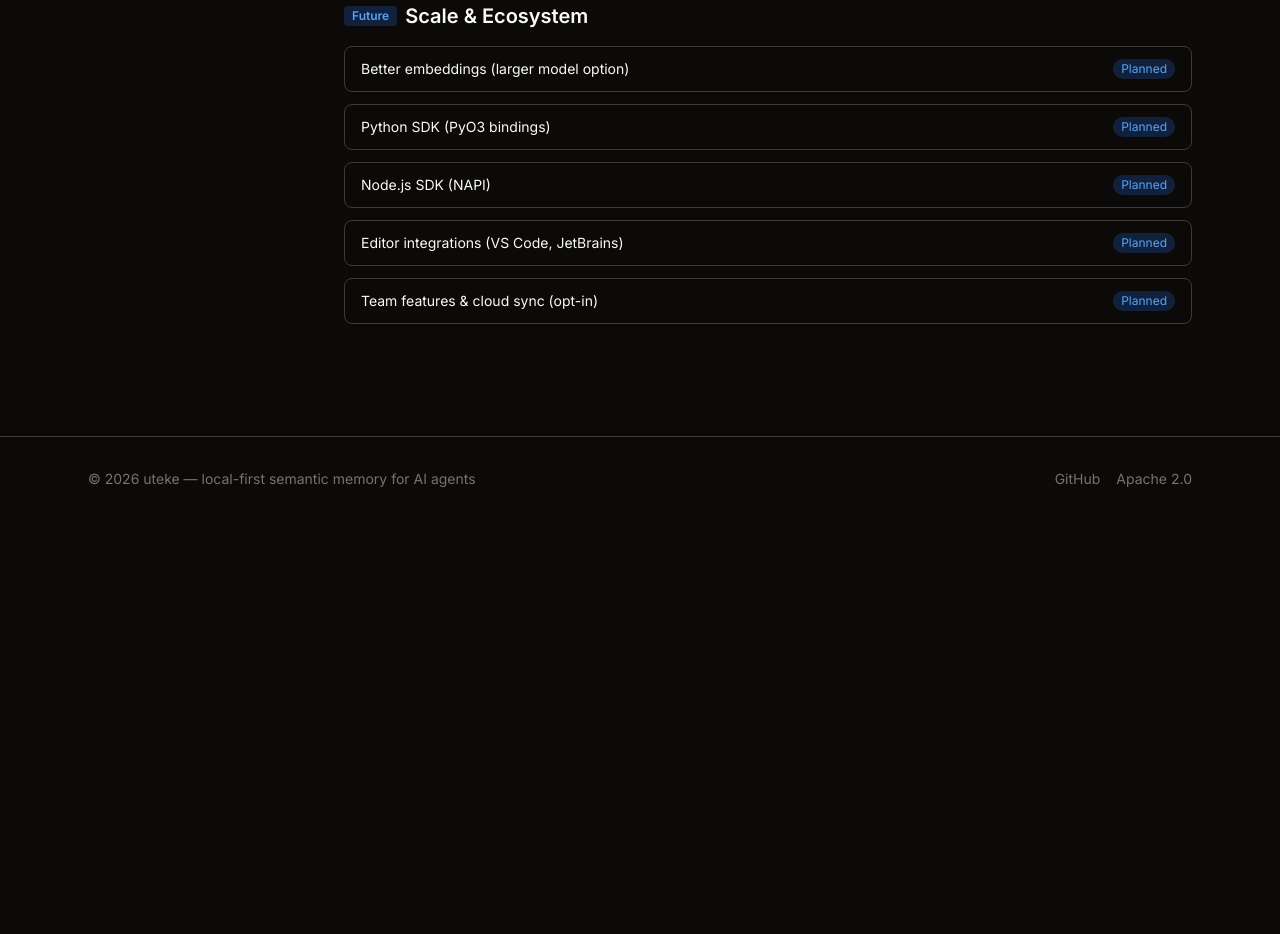
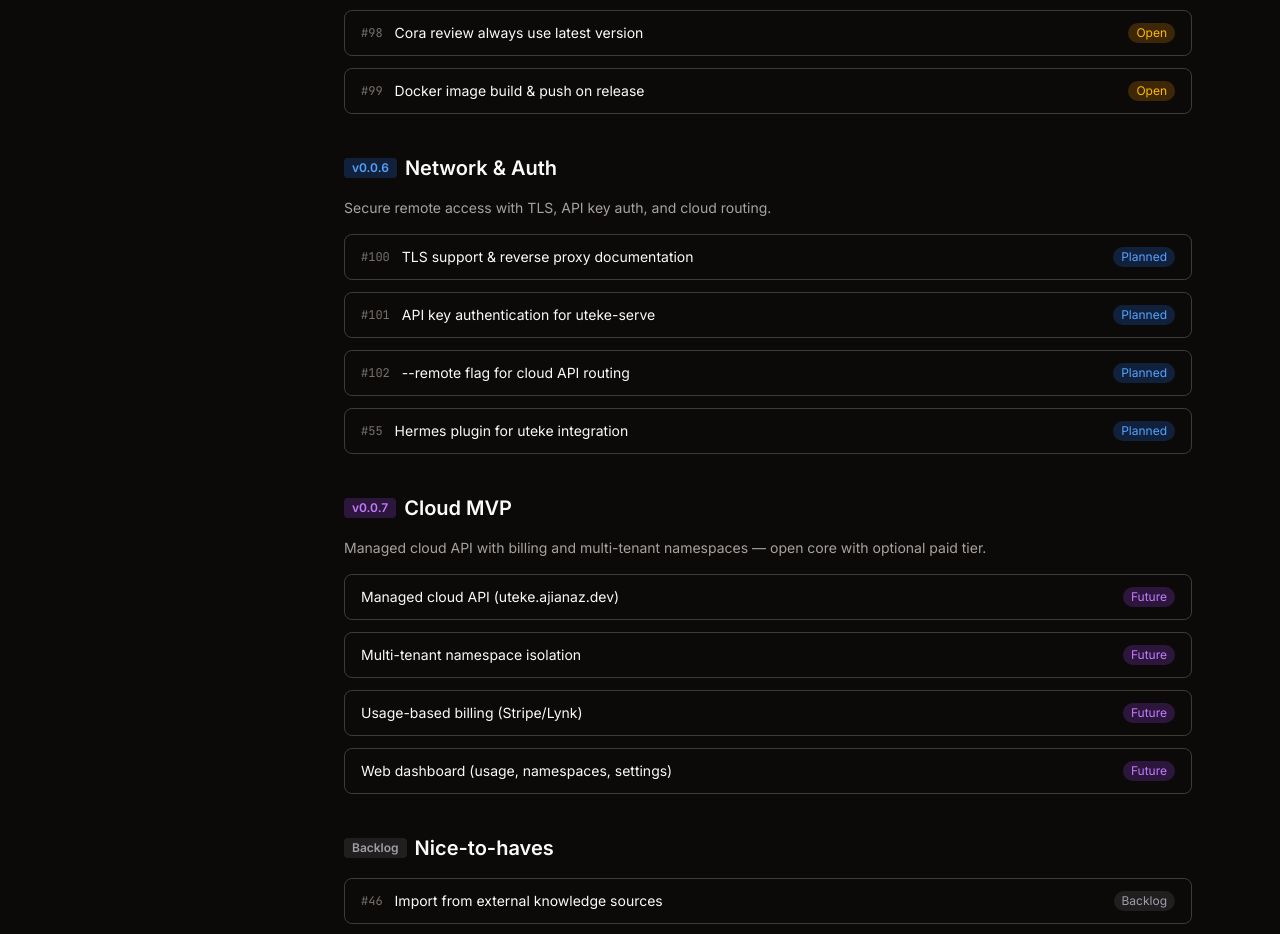
Before and after one commit to codecoradev/uteke, a SvelteKit app in the folder website/: page /docs/roadmap in a window 1280 px wide. Shown: the part 1775-2709 px from the top of the page. Before the commit the page ends 2296 px from the top, so only its background shows below. Built offline with nearby package versions, Linux system fonts and the light colour scheme.

Commit message:
chore(docs): update roadmap with v0.0.5-v0.0.7 milestones
- v0.0.5: Docker & Deployment (5 issues)
- v0.0.6: Network & Auth (4 issues)
- v0.0.7: Cloud MVP (future)
- Backlog reorganized (6 items)
- Color-coded sections per version
- Descriptions for each milestone

```diff
--- a/website/src/routes/docs/roadmap/+page.svelte
+++ b/website/src/routes/docs/roadmap/+page.svelte
@@ -102,17 +102,20 @@
 		</div>
 	</section>
 
-	<!-- Next -->
+	<!-- v0.0.5 — In Progress -->
 	<section>
 		<h2 class="text-xl font-semibold mb-4 flex items-center gap-2">
-			<span class="px-2 py-0.5 rounded text-xs font-semibold bg-amber-500/20 text-amber-400">Next</span>
-			Integrations & Performance
+			<span class="px-2 py-0.5 rounded text-xs font-semibold bg-amber-500/20 text-amber-400">v0.0.5</span>
+			Docker & Deployment
 		</h2>
+		<p class="text-sm text-[var(--color-text-muted)] mb-4">Containerize uteke-serve with multi-stage build, flexible data paths, and automated image publishing.</p>
 		<div class="space-y-3">
 			{#each [
-				{ title: 'Import from external knowledge sources', issue: 46, status: 'open' },
-				{ title: 'Benchmark and performance metrics', issue: 49, status: 'open' },
-				{ title: 'Hermes plugin for uteke integration', issue: 55, status: 'open' },
+				{ title: 'UTEKE_HOME env var for custom data directory', issue: 95 },
+				{ title: 'uteke-serve reads uteke.toml, default host 0.0.0.0', issue: 96 },
+				{ title: 'Dockerfile (multi-stage build, model baked in)', issue: 97 },
+				{ title: 'Cora review always use latest version', issue: 98 },
+				{ title: 'Docker image build & push on release', issue: 99 },
 			] as item}
 				<a
 					href="https://github.com/ajianaz/uteke/issues/{item.issue}"
@@ -130,25 +133,94 @@
 		</div>
 	</section>
 
-	<!-- Future -->
+	<!-- v0.0.6 — Planned -->
 	<section>
 		<h2 class="text-xl font-semibold mb-4 flex items-center gap-2">
-			<span class="px-2 py-0.5 rounded text-xs font-semibold bg-blue-500/20 text-blue-400">Future</span>
-			Scale & Ecosystem
+			<span class="px-2 py-0.5 rounded text-xs font-semibold bg-blue-500/20 text-blue-400">v0.0.6</span>
+			Network & Auth
+		</h2>
+		<p class="text-sm text-[var(--color-text-muted)] mb-4">Secure remote access with TLS, API key auth, and cloud routing.</p>
+		<div class="space-y-3">
+			{#each [
+				{ title: 'TLS support & reverse proxy documentation', issue: 100 },
+				{ title: 'API key authentication for uteke-serve', issue: 101 },
+				{ title: '--remote flag for cloud API routing', issue: 102 },
+				{ title: 'Hermes plugin for uteke integration', issue: 55 },
+			] as item}
+				<a
+					href="https://github.com/ajianaz/uteke/issues/{item.issue}"
+					target="_blank"
+					rel="noopener"
+					class="flex items-center justify-between px-4 py-3 rounded-lg border border-[var(--color-border)] hover:border-[var(--color-accent-dim)] transition-colors"
+				>
+					<div class="flex items-center gap-3">
+						<span class="text-xs text-[var(--color-text-dim)] font-mono">#{item.issue}</span>
+						<span class="text-sm">{item.title}</span>
+					</div>
+					<span class="text-xs px-2 py-0.5 rounded-full bg-blue-500/20 text-blue-400">Planned</span>
+				</a>
+			{/each}
+		</div>
+	</section>
+
+	<!-- v0.0.7 — Cloud MVP -->
+	<section>
+		<h2 class="text-xl font-semibold mb-4 flex items-center gap-2">
+			<span class="px-2 py-0.5 rounded text-xs font-semibold bg-purple-500/20 text-purple-400">v0.0.7</span>
+			Cloud MVP
+		</h2>
+		<p class="text-sm text-[var(--color-text-muted)] mb-4">Managed cloud API with billing and multi-tenant namespaces — open core with optional paid tier.</p>
+		<div class="space-y-3">
+			{#each [
+				{ title: 'Managed cloud API (uteke.ajianaz.dev)' },
+				{ title: 'Multi-tenant namespace isolation' },
+				{ title: 'Usage-based billing (Stripe/Lynk)' },
+				{ title: 'Web dashboard (usage, namespaces, settings)' },
+			] as item}
+				<div class="flex items-center justify-between px-4 py-3 rounded-lg border border-[var(--color-border)]">
+					<span class="text-sm">{item.title}</span>
+					<span class="text-xs px-2 py-0.5 rounded-full bg-purple-500/20 text-purple-400">Future</span>
+				</div>
+			{/each}
+		</div>
+	</section>
+
+	<!-- Backlog -->
+	<section>
+		<h2 class="text-xl font-semibold mb-4 flex items-center gap-2">
+			<span class="px-2 py-0.5 rounded text-xs font-semibold bg-zinc-500/20 text-zinc-400">Backlog</span>
+			Nice-to-haves
 		</h2>
 		<div class="space-y-3">
 			{#each [
+				{ title: 'Import from external knowledge sources', issue: 46 },
+				{ title: 'Benchmark and performance metrics', issue: 49 },
 				{ title: 'Better embeddings (larger model option)' },
 				{ title: 'Python SDK (PyO3 bindings)' },
 				{ title: 'Node.js SDK (NAPI)' },
 				{ title: 'Editor integrations (VS Code, JetBrains)' },
-				{ title: 'Team features & cloud sync (opt-in)' },
 			] as item}
-				<div class="flex items-center justify-between px-4 py-3 rounded-lg border border-[var(--color-border)]">
-					<span class="text-sm">{item.title}</span>
-					<span class="text-xs px-2 py-0.5 rounded-full bg-blue-500/20 text-blue-400">Planned</span>
-				</div>
+				{#if item.issue}
+					<a
+						href="https://github.com/ajianaz/uteke/issues/{item.issue}"
+						target="_blank"
+						rel="noopener"
+						class="flex items-center justify-between px-4 py-3 rounded-lg border border-[var(--color-border)] hover:border-[var(--color-accent-dim)] transition-colors"
+					>
+						<div class="flex items-center gap-3">
+							<span class="text-xs text-[var(--color-text-dim)] font-mono">#{item.issue}</span>
+							<span class="text-sm">{item.title}</span>
+						</div>
+						<span class="text-xs px-2 py-0.5 rounded-full bg-zinc-500/20 text-zinc-400">Backlog</span>
+					</a>
+				{:else}
+					<div class="flex items-center justify-between px-4 py-3 rounded-lg border border-[var(--color-border)]">
+						<span class="text-sm">{item.title}</span>
+						<span class="text-xs px-2 py-0.5 rounded-full bg-zinc-500/20 text-zinc-400">Backlog</span>
+					</div>
+				{/if}
 			{/each}
 		</div>
 	</section>
+
 </div>
```
